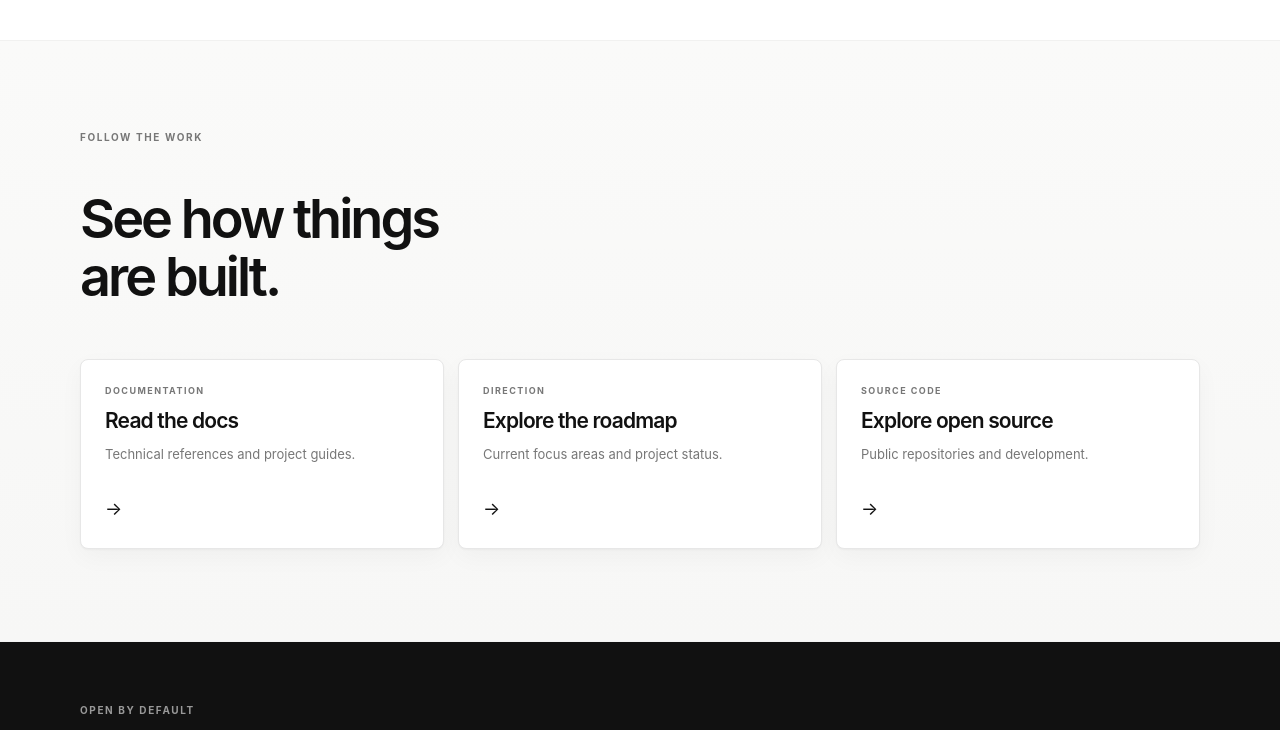
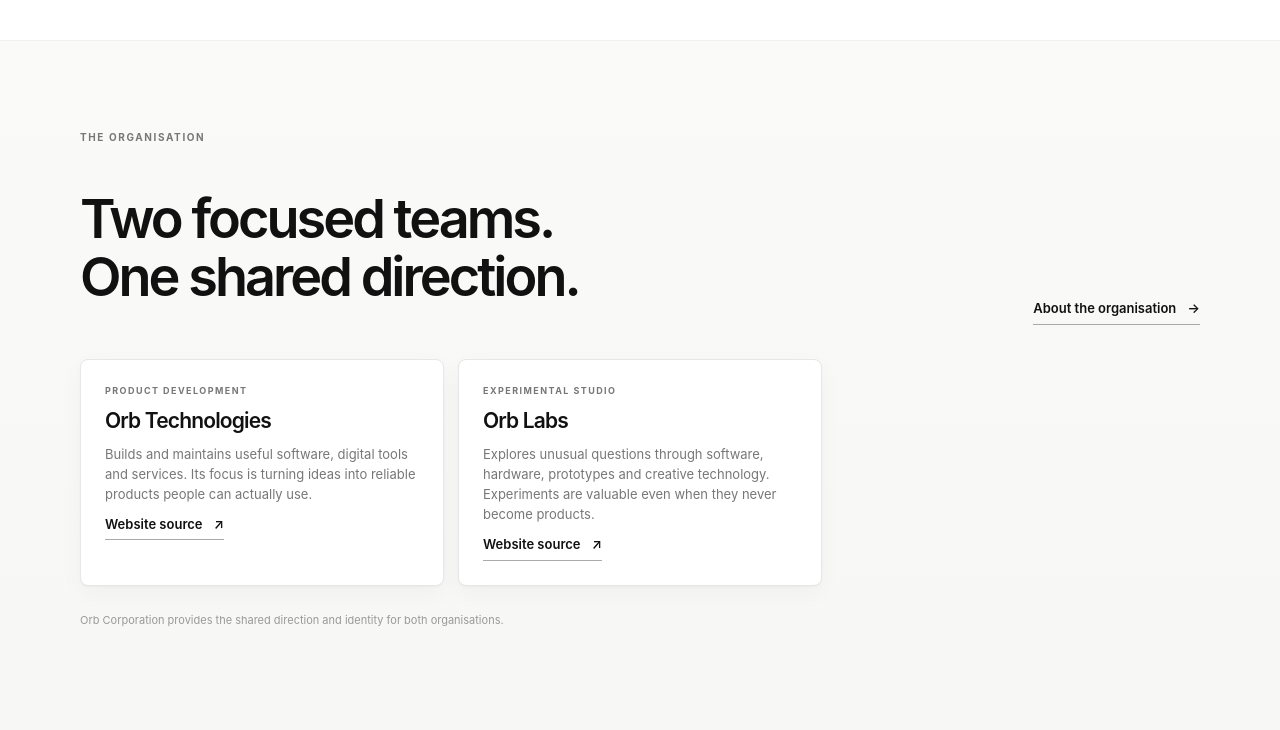
Before and after one commit to Orb-Corporation/Orb-Corporation, a plain HTML site: page index.html in a window 1280 px wide. Shown: the part 3100-3830 px from the top of the page. Drawn offline with Linux system fonts and the light colour scheme.

Commit message:
Introduce Orb Technologies and Orb Labs

```diff
--- a/index.html
+++ b/index.html
@@ -3,7 +3,7 @@
 <head>
   <meta charset="utf-8">
   <meta name="viewport" content="width=device-width,initial-scale=1">
-  <meta name="description" content="Orb Corporation builds open, accessible digital tools and practical technology. Explore Orb!, TASH, Easy File Transportation, Flow and our open-source work.">
+  <meta name="description" content="Orb Corporation builds open, accessible digital tools and practical technology through two focused organisations.">
   <meta name="theme-color" content="#ffffff">
   <meta property="og:type" content="website">
   <meta property="og:site_name" content="Orb Corporation">
@@ -90,6 +90,30 @@
 
     <section class="section section-soft">
       <div class="container">
+        <div class="section-heading">
+          <div><p class="eyebrow">THE ORGANISATION</p><h2>Two focused teams.<br>One shared direction.</h2></div>
+          <a class="text-link" href="/about/">About the organisation <span>→</span></a>
+        </div>
+        <div class="doc-grid division-grid">
+          <article class="doc-card division-card">
+            <span class="eyebrow">PRODUCT DEVELOPMENT</span>
+            <b>Orb Technologies</b>
+            <span>Builds and maintains useful software, digital tools and services. Its focus is turning ideas into reliable products people can actually use.</span>
+            <a class="text-link" href="https://github.com/Orb-Corporation/Orb-Technologies-Website" target="_blank" rel="noopener">Website source <span>↗</span></a>
+          </article>
+          <article class="doc-card division-card">
+            <span class="eyebrow">EXPERIMENTAL STUDIO</span>
+            <b>Orb Labs</b>
+            <span>Explores unusual questions through software, hardware, prototypes and creative technology. Experiments are valuable even when they never become products.</span>
+            <a class="text-link" href="https://github.com/Orb-Corporation/Orb-Labs-Website" target="_blank" rel="noopener">Website source <span>↗</span></a>
+          </article>
+        </div>
+        <p class="small-note">Orb Corporation provides the shared direction and identity for both organisations.</p>
+      </div>
+    </section>
+
+    <section class="section section-soft">
+      <div class="container">
         <div class="section-heading"><div><p class="eyebrow">FOLLOW THE WORK</p><h2>See how things<br>are built.</h2></div></div>
         <div class="doc-grid">
           <a class="doc-card" href="/docs/"><span class="eyebrow">DOCUMENTATION</span><b>Read the docs</b><span>Technical references and project guides.</span><i>→</i></a>
```
